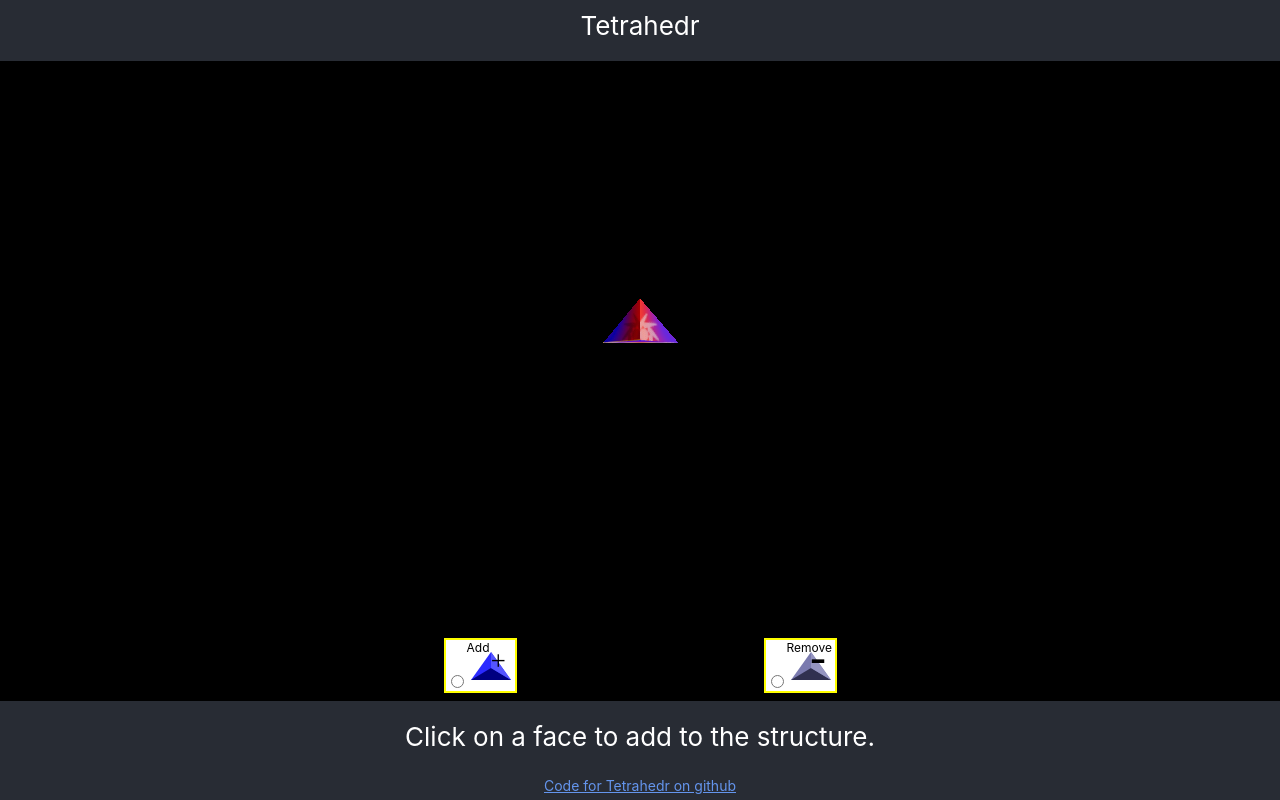
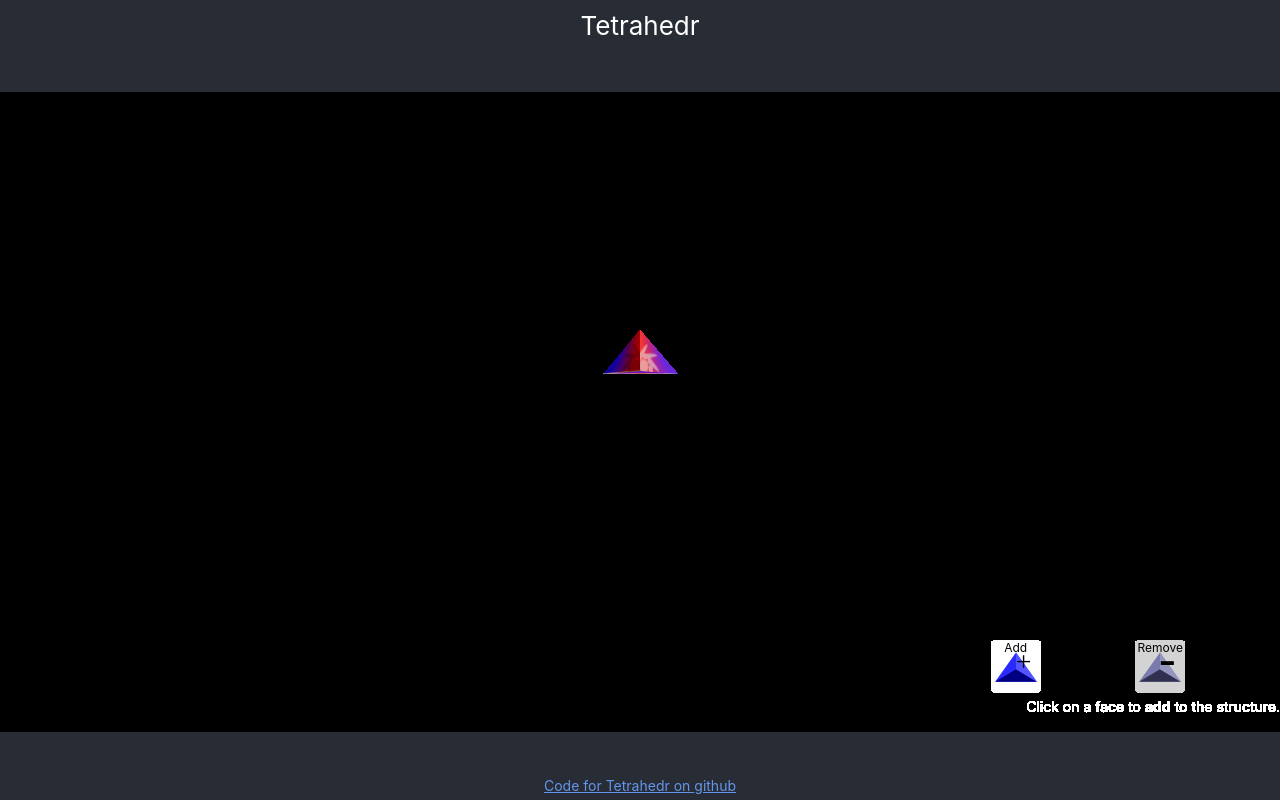
Before and after one commit to K8fractal/tetrahedr, a React (Create React App) app: page / in a window 1280 px wide. Built offline with nearby package versions, Linux system fonts and the light colour scheme.

Commit message:
toolbar added

```diff
--- a/package.json
+++ b/package.json
@@ -17,7 +17,8 @@
     "react-scripts": "^5.0.1",
     "three": "^0.143.0",
     "typescript": "^4.7.4",
-    "web-vitals": "^2.1.4"
+    "web-vitals": "^2.1.4",
+    "zustand": "^4.1.4"
   },
   "scripts": {
     "start": "react-scripts start",
--- a/src/App.css
+++ b/src/App.css
@@ -31,22 +31,33 @@ a:visited {
   color:violet;
 }
 
-.iconRadio {
-  background-color: rgb(255, 255, 255);
+.iconRadio, .iconSelect {
   color: black;
   font-size: 12px;
-  outline: 2px yellow solid;
+  border-radius: 5px;
 }
 
-/* .iconRadio [type=radio] {
+.iconRadio {
+  background-color: lightgrey;
+}
+
+.iconRadio:hover {
+  outline: 2px white solid;
+}
+
+.iconSelect {
+  background-color: white;
+}
+
+[type=radio] {
   opacity: 0;
   width:0;
   height: 0;
   position: absolute;
-} */
+}
 
 img {
-  width: calc(10px+0.5vh);
+  width:50px;
 }
 
 p {
@@ -55,14 +66,27 @@ p {
 
 .iconLabel {
   position: fixed;
+  text-align: center;
+  width: 50px;
 }
 
 .iconBar {
-  width: 50%;
+  width: 30%;
   transform: translateY(80vh);
   position: fixed;
-  display: flex;
-  justify-content: space-around;
-  /* outline:  3px greenyellow dashed; */
+  align-self: end;
+  /* outline:  3px greenyellow dashed;  */
   padding-bottom: 0;
 }
+
+
+.iconBar p {
+  align-self: end;
+  justify-self: end;
+}
+
+
+.radioBar {
+  display: flex;
+  justify-content: space-evenly;
+}
--- a/src/App.tsx
+++ b/src/App.tsx
@@ -5,6 +5,7 @@ import { OrbitControls } from "@react-three/drei";
 import { FacetStructure } from "./facetStructure";
 import { ToolModeContextProvider } from "./ToolModeContextProvider";
 import { RadioSelect } from "./RadioSelect";
+import { ToolModeSelector } from "./ToolModeSelector";
 // import Cube from "./Cube";
 // import Tetrahedron from "./Tetrahedron";
 // import Triangle from "./Triangle";
@@ -29,16 +30,7 @@ function App() {
 
             <FacetStructure />
           </Canvas>
-          <div className="iconBar">
-            <RadioSelect label="Add" iconSource="iconAdd.svg" group="mode" />
-            <RadioSelect
-              label="Remove"
-              iconSource="iconRemove.svg"
-              group="mode"
-            />
-          </div>
-
-          <p>Click on a face to add to the structure.</p>
+          <ToolModeSelector />
         </ToolModeContextProvider>
         <p className="footnote">
           <a href="https://github.com/K8fractal/tetrahedr">
--- a/src/Facet.tsx
+++ b/src/Facet.tsx
@@ -148,7 +148,7 @@ const Facet = (props: FacetProps) => {
       );
     }
   });
-  console.log(`rendering ${props.facetKey}`);
+  //console.log(`rendering ${props.facetKey}`);
   return (
     <mesh
       {...props}
--- a/src/RadioSelect.tsx
+++ b/src/RadioSelect.tsx
@@ -8,8 +8,8 @@ interface RadioProps {
 
 export const RadioSelect = (props: RadioProps) => {
   return (
-    <div className="iconRadio">
-      <label className={props.selected ? "iconSelect" : "iconDeselected"}>
+    <div className={props.selected ? "iconSelect" : "iconRadio"}>
+      <label>
         <input
           type="radio"
           checked={props.selected}
--- a/src/ToolModeContextProvider.tsx
+++ b/src/ToolModeContextProvider.tsx
@@ -1,17 +1,27 @@
+import { Module } from "module";
 import { createContext, ReactNode, useState } from "react";
 
 type Mode = "remove" | "add";
 
 interface ToolMode {
   mode: Mode;
+  setMode: (setTo: Mode) => void;
+  getMode: () => Mode;
 }
 
-const ToolModeContext = createContext<ToolMode>({ mode: "add" });
+export const ToolModeContext = createContext<ToolMode>({
+  mode: "add",
+  setMode: (setTo: Mode) => {
+    return;
+  },
+  getMode: () => "add",
+});
 
 // STUB!
 export const ToolModeContextProvider = (props: { children?: ReactNode }) => {
   const [mode, setMode] = useState<Mode>("add");
-  const toolMode = { mode, setMode }; //The types don't seem to line up in my mind here.
+  const getMode = () => mode;
+  const toolMode = { mode, setMode, getMode }; //The types don't seem to line up in my mind here.
 
   return (
     <ToolModeContext.Provider value={toolMode}>
--- /dev/null
+++ b/src/ToolModeSelector.tsx
@@ -0,0 +1,41 @@
+import { useContext } from "react";
+import { RadioSelect } from "./RadioSelect";
+import { ToolModeContext } from "./ToolModeContextProvider";
+
+interface RadioGroupProps {
+  name?: string;
+}
+
+export const ToolModeSelector = (props: RadioGroupProps) => {
+  const { mode, setMode } = useContext(ToolModeContext);
+
+  return (
+    <div className="iconBar">
+      <div className="radioBar">
+        <RadioSelect
+          label="Add"
+          iconSource="iconAdd.svg"
+          group="mode"
+          selected={mode == "add"}
+          onChange={() => {
+            setMode("add");
+            console.log(mode);
+          }}
+        />
+        <RadioSelect
+          label="Remove"
+          iconSource="iconRemove.svg"
+          group="mode"
+          selected={mode == "remove"}
+          onChange={() => {
+            setMode("remove");
+            console.log(mode);
+          }}
+        />
+      </div>
+      <p className="footnote">
+        Click on a face to <strong>{mode}</strong> to the structure.
+      </p>
+    </div>
+  );
+};
--- a/src/facetStructure.tsx
+++ b/src/facetStructure.tsx
@@ -1,6 +1,8 @@
-import { useState } from "react";
+import { ThreeEvent } from "@react-three/fiber";
+import { useContext, useState } from "react";
 import { Quaternion, Vector3 } from "three";
 import Facet, { FaceDescription, FacetVisuals, nextVisual } from "./Facet";
+import { ToolModeContext } from "./ToolModeContextProvider";
 
 export interface FacetData {
   key: string;
@@ -50,7 +52,7 @@ export function adjacentFacet(
       result.quaternion.multiply(new Quaternion(0, 0, 1, 0));
       break;
     default: // should never happen
-      result.key += "_d_";
+      result.key += "_unexpectedDefault_";
       result.position.x += 1;
   }
   return result;
@@ -68,14 +70,33 @@ export const FacetStructure = (props: Record<string, never>) => {
   };
 
   const [facets, setFacets] = useState([baseFacet]);
+  const { getMode } = useContext(ToolModeContext);
+
+  const handleClick = (
+    event: ThreeEvent<MouseEvent>,
+    facet: FacetData,
+    facetIndex: number
+  ): void => {
+    const mode = getMode();
+    console.log(mode);
+    switch (mode) {
+      case "add":
+        setFacets([...facets, adjacentFacet(facet, event.faceIndex)]);
+        return;
+      case "remove":
+        setFacets([
+          ...facets.slice(0, facetIndex),
+          ...facets.slice(facetIndex + 1),
+        ]);
+    }
+  };
 
   return (
     <group>
       {facets.map((current: FacetData, index) => (
         <Facet
           onClick={(event) => (
-            event.stopPropagation(),
-            setFacets([...facets, adjacentFacet(current, event.faceIndex)])
+            event.stopPropagation(), handleClick(event, current, index)
           )}
           onContextMenu={(event) => {
             event.stopPropagation();
```
Also changed, not shown: 1 other file (tests, documents, lock files or other folders).
